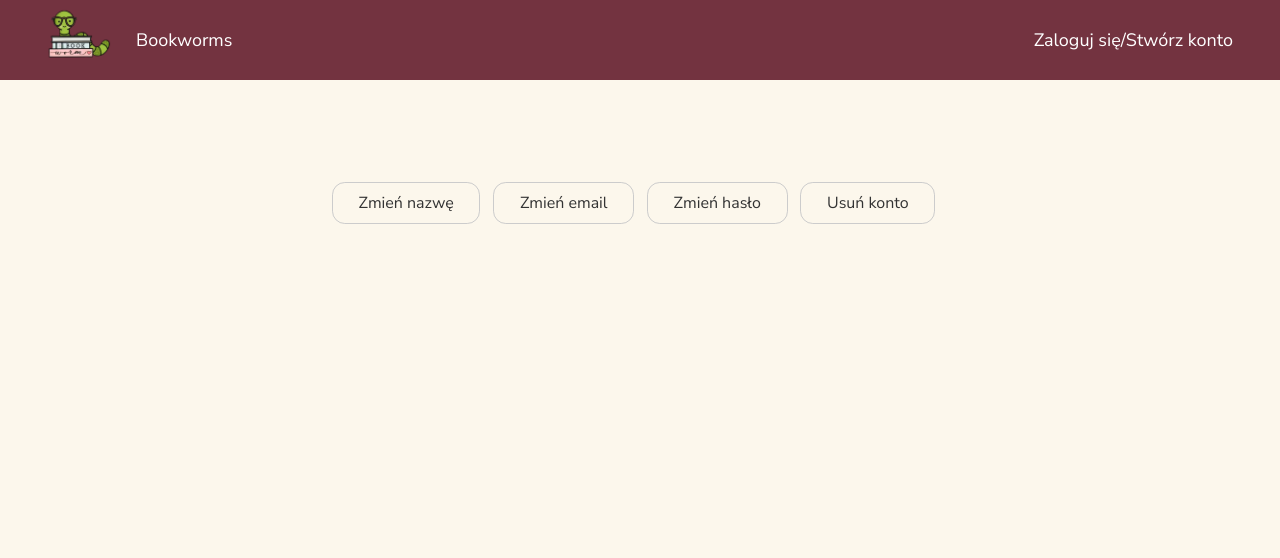
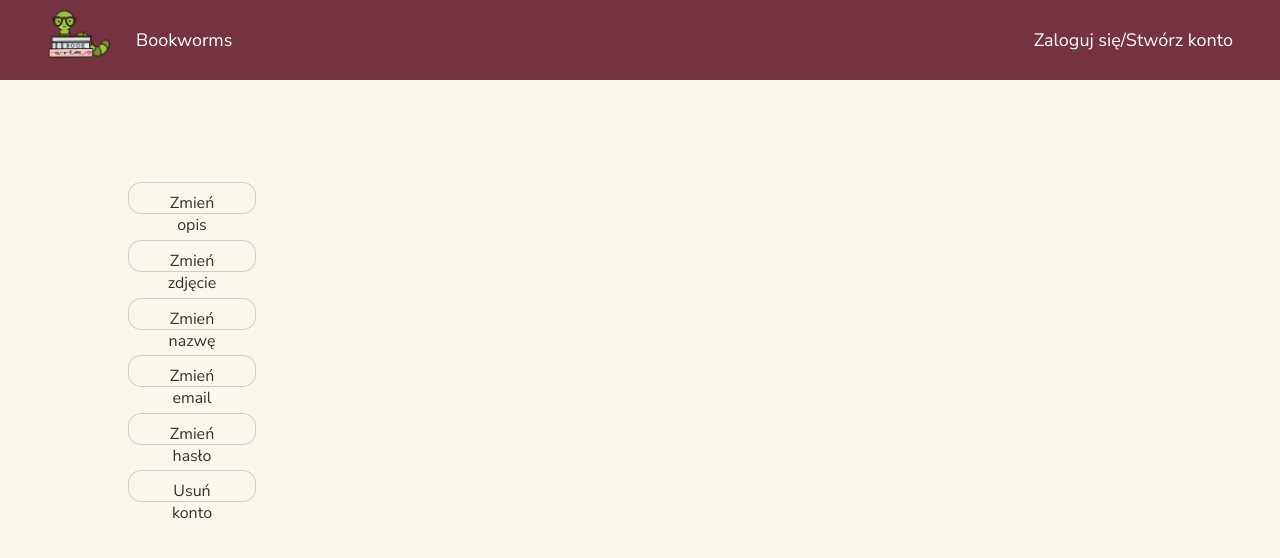
Before and after one commit to dagmaraskulimowska/bookworms-web, a Vue app: page /settings in a window 1280 px wide. Shown: the top 558 px of the page. Built offline with nearby package versions, Linux system fonts and the light colour scheme.

Commit message:
better-categories-of-settings

```diff
--- a/src/views/UserSettings.vue
+++ b/src/views/UserSettings.vue
@@ -12,6 +12,36 @@
     </div>
     <div v-if="selectedTab">
       <div class="settings-container">
+        <div v-if="selectedTab === 'Zmień opis'">
+          <form @submit.prevent="changeDescription">
+            <div class="form-group">
+              <label for="description">Wprowadź opis:</label>
+              <textarea
+                id="description"
+                v-model="description"
+                maxlength="100"
+                required
+              ></textarea>
+            </div>
+            <button type="submit" class="send-button">Zastosuj</button>
+          </form>
+        </div>
+
+        <div v-if="selectedTab === 'Zmień zdjęcie'">
+          <form @submit.prevent="uploadPhoto">
+            <div class="form-group">
+              <label for="photo">Wybierz zdjęcie profilowe:</label>
+              <input
+                type="file"
+                id="photo"
+                @change="handlePhotoUpload"
+                required
+              />
+            </div>
+            <button type="submit" class="send-button">Zastosuj</button>
+          </form>
+        </div>
+
         <div v-if="selectedTab === 'Zmień nazwę'">
           <form @submit.prevent="changeName">
             <div class="form-group">
@@ -96,7 +126,14 @@
 export default {
   data() {
     return {
-      tabs: ["Zmień nazwę", "Zmień email", "Zmień hasło", "Usuń konto"],
+      tabs: [
+        "Zmień opis",
+        "Zmień zdjęcie",
+        "Zmień nazwę",
+        "Zmień email",
+        "Zmień hasło",
+        "Usuń konto",
+      ],
       selectedTab: null,
     };
   },
@@ -137,6 +174,23 @@ input[type="password"] {
   color: var(--vt-c-white);
 }
 
+input[type="file"] {
+  padding: 6px;
+  margin-top: 2vw;
+}
+
+textarea {
+  border: none;
+  outline: none;
+  border-bottom: 1px solid var(--vt-c-white);
+  background: transparent;
+  width: 100%;
+  color: var(--vt-c-white);
+  height: 100px;
+  max-height: 100px;
+  max-width: 500px;
+}
+
 .send-button {
   background-color: var(--color-navbar-custom);
   border: none;
@@ -149,6 +203,7 @@ input[type="password"] {
   cursor: pointer;
   border-radius: 20px;
   margin-top: 30px;
+  width: 150px;
 }
 
 .send-button:hover {
@@ -157,10 +212,12 @@ input[type="password"] {
 
 .categories {
   display: flex;
-  flex-direction: row;
-  justify-content: center;
+  flex-direction: column;
+  justify-content: flex-start;
   align-items: center;
   margin-top: 8vw;
+  margin-left: 5vw;
+  width: 20vw;
 }
 
 .tab {
@@ -169,7 +226,10 @@ input[type="password"] {
   padding: 0.7vw 2vw;
   border: 1px solid #ccc;
   border-radius: 1vw;
-  margin-right: 1vw;
+  margin-bottom: 2vw;
+  width: 10vw;
+  height: 2.5vw;
+  text-align: center;
 }
 
 .tab:hover {
@@ -178,16 +238,18 @@ input[type="password"] {
 }
 
 .settings-container {
+  position: absolute;
+  top: 50%;
+  left: 50%;
+  transform: translate(-50%, -50%);
   display: flex;
   flex-direction: column;
   align-items: center;
-  margin-top: 3vw;
   padding: 6vw;
-  margin-left: auto;
-  margin-right: auto;
   max-width: 40rem;
   border-radius: 2vw;
   box-shadow: 10px 10px 20px #00000066;
   background-color: var(--color-background-custom2);
+  width: 600px;
 }
 </style>
```
